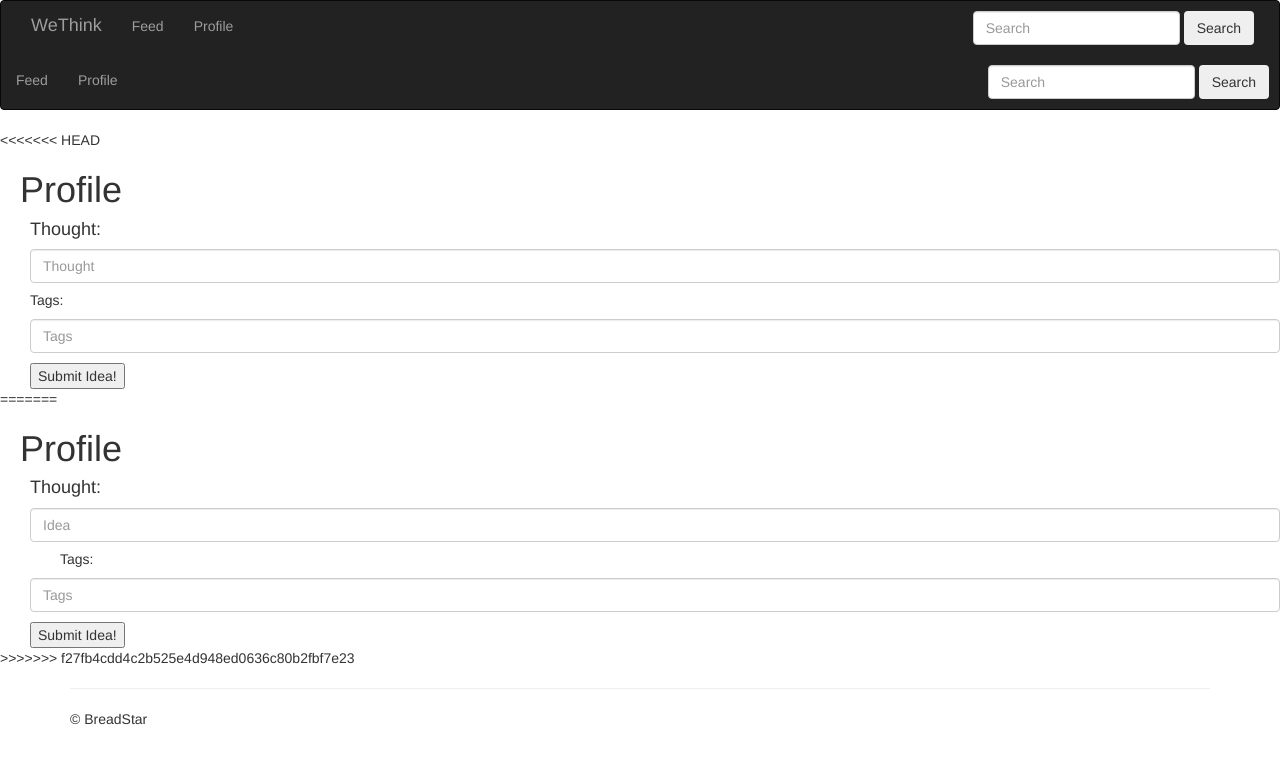
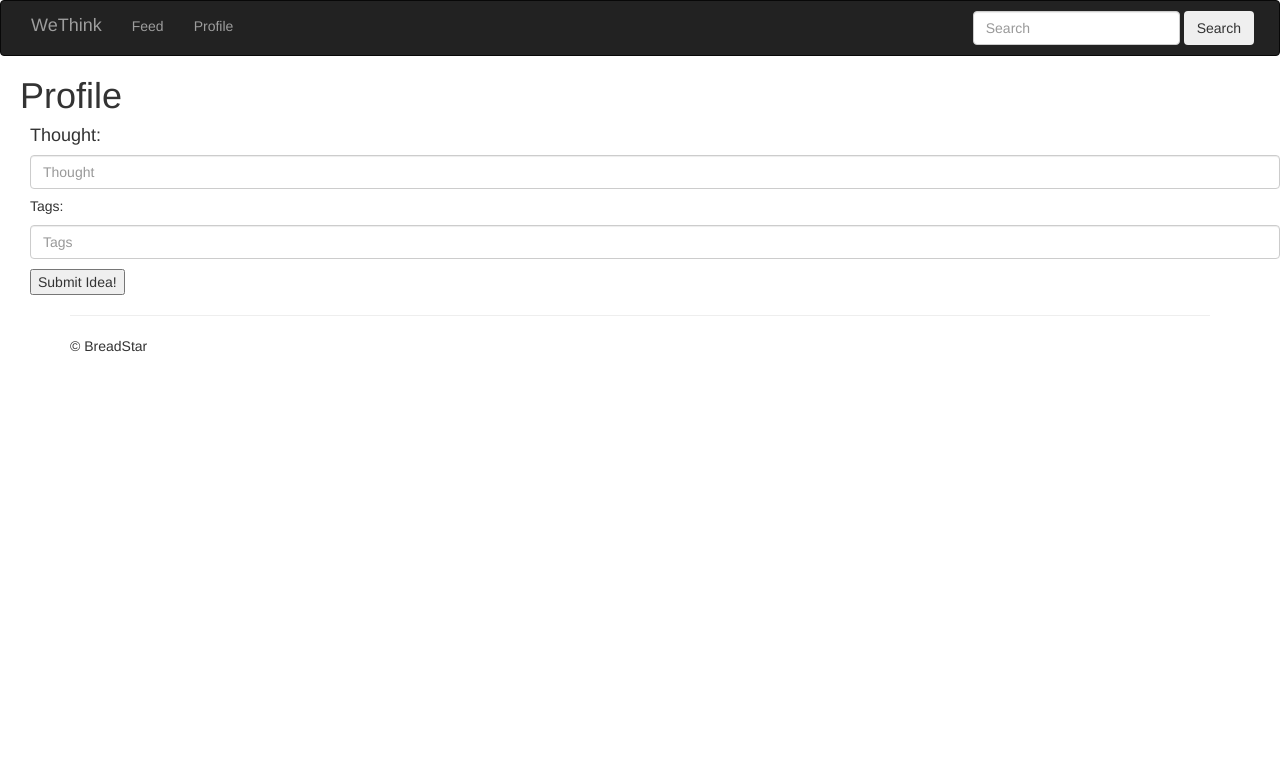
Before and after one commit to nave01314/WeThink, a Django app: page /ideas/profile/ in a window 1280 px wide. Shown: the top 764 px of the page. Run offline with Django 3.2, Linux system fonts and the light colour scheme; some libraries are stand-ins or nearby versions.

Commit message:
Tried to help fix things

```diff
--- a/ideas/templates/ideas/profile.html
+++ b/ideas/templates/ideas/profile.html
@@ -19,15 +19,7 @@
             <div class="navbar-header">
                 <h4 class="navbar-text" href="#">WeThink</h1>
             </div>
-            <ul class="nav navbar-nav">
-                <li><a href="/ideas/index">Feed</a></li>
-                <li><a href="/ideas/profile">Profile</a></li>
-            </ul>
-            <form class="form-inline navbar-right my-2 my-lg-0" , style="margin:10px" , action="/ideas/search/" , method="get">
-                <input class="form-control" type="text" name="q" placeholder="Search" aria-label="Search">
-                <button class="btn btn-outline-success my-2 my-sm-0" type="submit" onclick="addItem();">Search</button>
-            </form>
-        </div>
+
             <ul class="nav navbar-nav">
                 <li><a href="/ideas/index">Feed</a></li>
                 <li><a>Profile</a></li>
@@ -42,29 +34,18 @@
     <script src="https://ajax.googleapis.com/ajax/libs/jquery/1.12.4/jqueery.min.js"></script>
     <script src="https://maxcdn.bootstrapcdn.com/bootstrap/3.3.7/js/bootstrap.min.js"></script>
 
-    <<<<<<< HEAD <h1 style="padding-left:20px">Profile</h1>
+    <h1 style="padding-left:20px">Profile</h1>
     <h4 style="padding-left:30px">Thought: </h4>
     <form action="/ideas/submit_idea/" method="post" style="padding-left:30px">
         {% csrf_token %}
-            <input type="text" name="e" placeholder="Thought" class="form-control mr-sm-2">
+        <input type="text" name="i" placeholder="Thought" class="form-control mr-sm-2">
     </form>
     <h5 style="padding-left:30px">Tags: </h5>
     <form action="/ideas/submit_idea/" method="post" style="padding-left:30px">
         {% csrf_token %}
-            <input type="text" name="e" placeholder="Tags" class="form-control mr-sm-2">
-            <input type="submit" value="Submit Idea!" style="margin-top:10px">
-        </form>
-        =======
-        <h1 style="padding-left:20px">Profile</h1>
-        <h4 style="padding-left:30px">Thought: </h4>
-        <form action="/ideas/submit_idea/" method="post" style="padding-left:30px">
-            {% csrf_token %}
-            <input type="text" name="i" placeholder="Idea" class="form-control mr-sm-2">
-            <h5 style="padding-left:30px">Tags: </h5>
         <input type="text" name="t" placeholder="Tags" class="form-control mr-sm-2">
         <input type="submit" value="Submit Idea!" style="margin-top:10px">
     </form>
-        >>>>>>> f27fb4cdd4c2b525e4d948ed0636c80b2fbf7e23
 
     <div class="container">
         <div class="row row-offcanvas row-offcanvas-right">
```
Also changed, not shown: ideas/templates/ideas/index.html (+5 -5 lines), ideas/templates/ideas/search_form.html (+7 -4 lines), 1 other file. Lines whose indentation alone changed are shown as unchanged.
